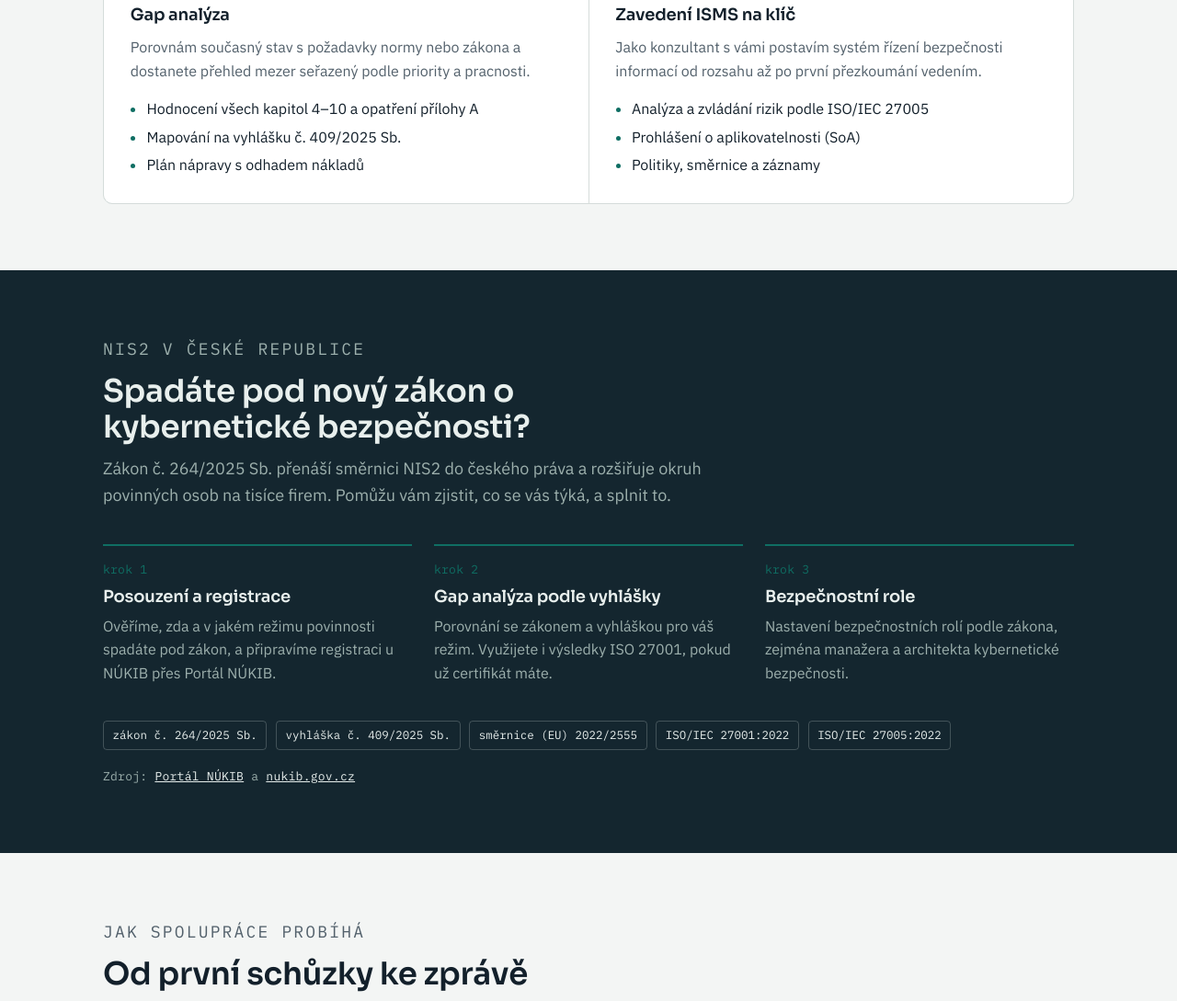
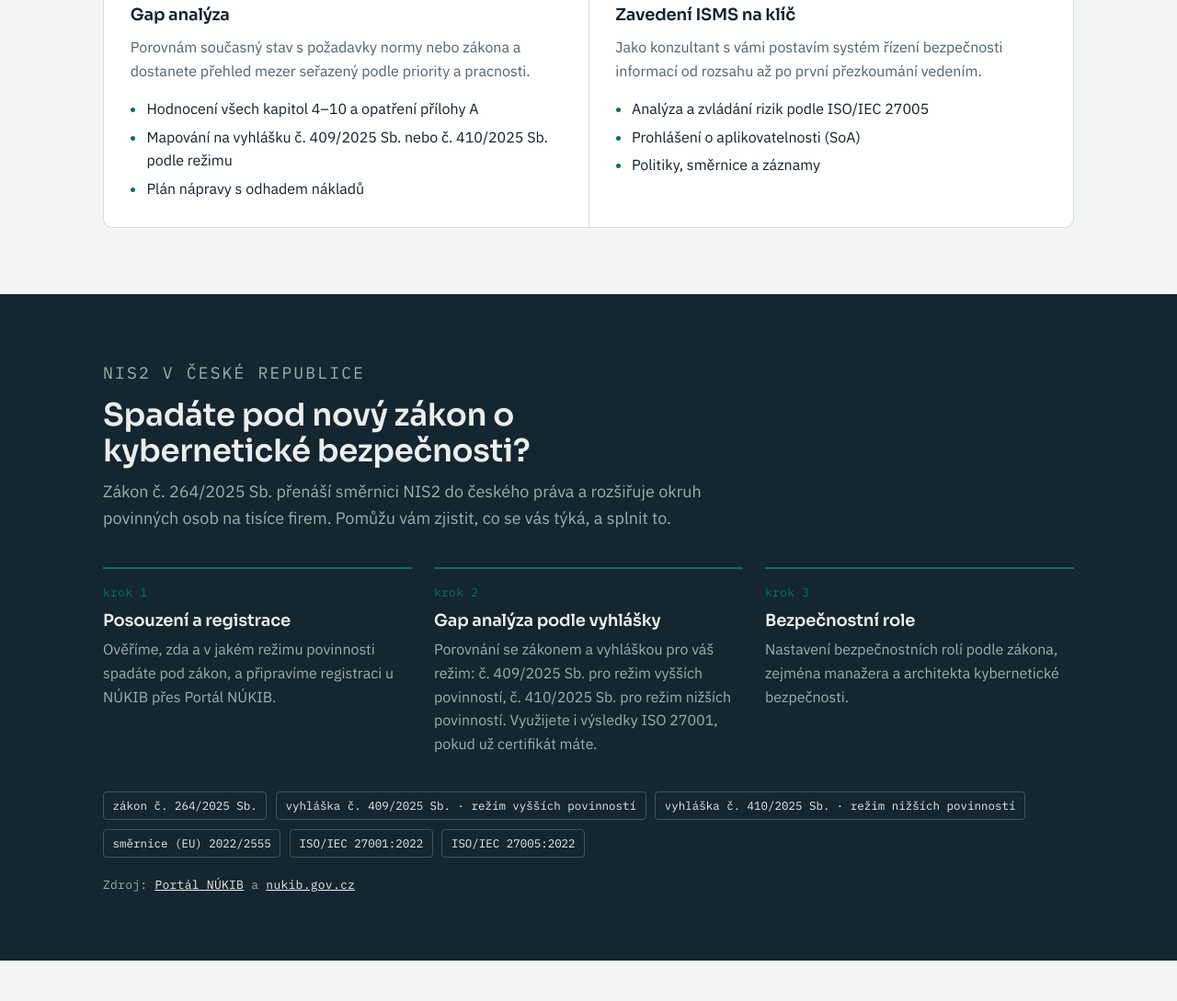
Before and after one commit to vrobemar/vrobel.net, a plain HTML site: page kb.html in a window 1280 px wide. Shown: the part 1300-2389 px from the top of the page at 92% size. Drawn offline with Linux system fonts and the light colour scheme.

Commit message:
kb.html: add decree 410/2025 (lower obligations regime) to NIS2 section (#2)
Claude-Session: https://claude.ai/code/session_01Rg2rnB9dyJ5Avv2SPvHGUH

Co-authored-by: Claude <noreply@anthropic.com>

```diff
--- a/kb.html
+++ b/kb.html
@@ -214,7 +214,7 @@ footer .wrap{display:flex;flex-wrap:wrap;justify-content:space-between;gap:1rem}
           <span class="mono ref">ISO/IEC 27001 · 264/2025 Sb.</span>
           <h3>Gap analýza</h3>
           <p>Porovnám současný stav s požadavky normy nebo zákona a dostanete přehled mezer seřazený podle priority a pracnosti.</p>
-          <ul><li>Hodnocení všech kapitol 4–10 a opatření přílohy A</li><li>Mapování na vyhlášku č. 409/2025 Sb.</li><li>Plán nápravy s odhadem nákladů</li></ul>
+          <ul><li>Hodnocení všech kapitol 4–10 a opatření přílohy A</li><li>Mapování na vyhlášku č. 409/2025 Sb. nebo č. 410/2025 Sb. podle režimu</li><li>Plán nápravy s odhadem nákladů</li></ul>
         </article>
         <article class="svc">
           <span class="mono ref">ISO/IEC 27005 · SoA</span>
@@ -235,11 +235,11 @@ footer .wrap{display:flex;flex-wrap:wrap;justify-content:space-between;gap:1rem}
       </div>
       <div class="law-grid">
         <div class="law"><span class="mono">krok 1</span><h3>Posouzení a registrace</h3><p>Ověříme, zda a v jakém režimu povinnosti spadáte pod zákon, a připravíme registraci u NÚKIB přes Portál NÚKIB.</p></div>
-        <div class="law"><span class="mono">krok 2</span><h3>Gap analýza podle vyhlášky</h3><p>Porovnání se zákonem a vyhláškou pro váš režim. Využijete i výsledky ISO 27001, pokud už certifikát máte.</p></div>
+        <div class="law"><span class="mono">krok 2</span><h3>Gap analýza podle vyhlášky</h3><p>Porovnání se zákonem a vyhláškou pro váš režim: č. 409/2025 Sb. pro režim vyšších povinností, č. 410/2025 Sb. pro režim nižších povinností. Využijete i výsledky ISO 27001, pokud už certifikát máte.</p></div>
         <div class="law"><span class="mono">krok 3</span><h3>Bezpečnostní role</h3><p>Nastavení bezpečnostních rolí podle zákona, zejména manažera a architekta kybernetické bezpečnosti.</p></div>
       </div>
       <div class="statute" aria-label="Předpisy">
-        <span>zákon č. 264/2025 Sb.</span><span>vyhláška č. 409/2025 Sb.</span><span>směrnice (EU) 2022/2555</span><span>ISO/IEC 27001:2022</span><span>ISO/IEC 27005:2022</span>
+        <span>zákon č. 264/2025 Sb.</span><span>vyhláška č. 409/2025 Sb. · režim vyšších povinností</span><span>vyhláška č. 410/2025 Sb. · režim nižších povinností</span><span>směrnice (EU) 2022/2555</span><span>ISO/IEC 27001:2022</span><span>ISO/IEC 27005:2022</span>
       </div>
       <p class="mono" style="margin-top:1.2rem;color:var(--seal-muted)">Zdroj: <a href="https://portal.nukib.gov.cz" style="color:var(--seal-fg)">Portál NÚKIB</a> a <a href="https://nukib.gov.cz" style="color:var(--seal-fg)">nukib.gov.cz</a></p>
     </div>
```
